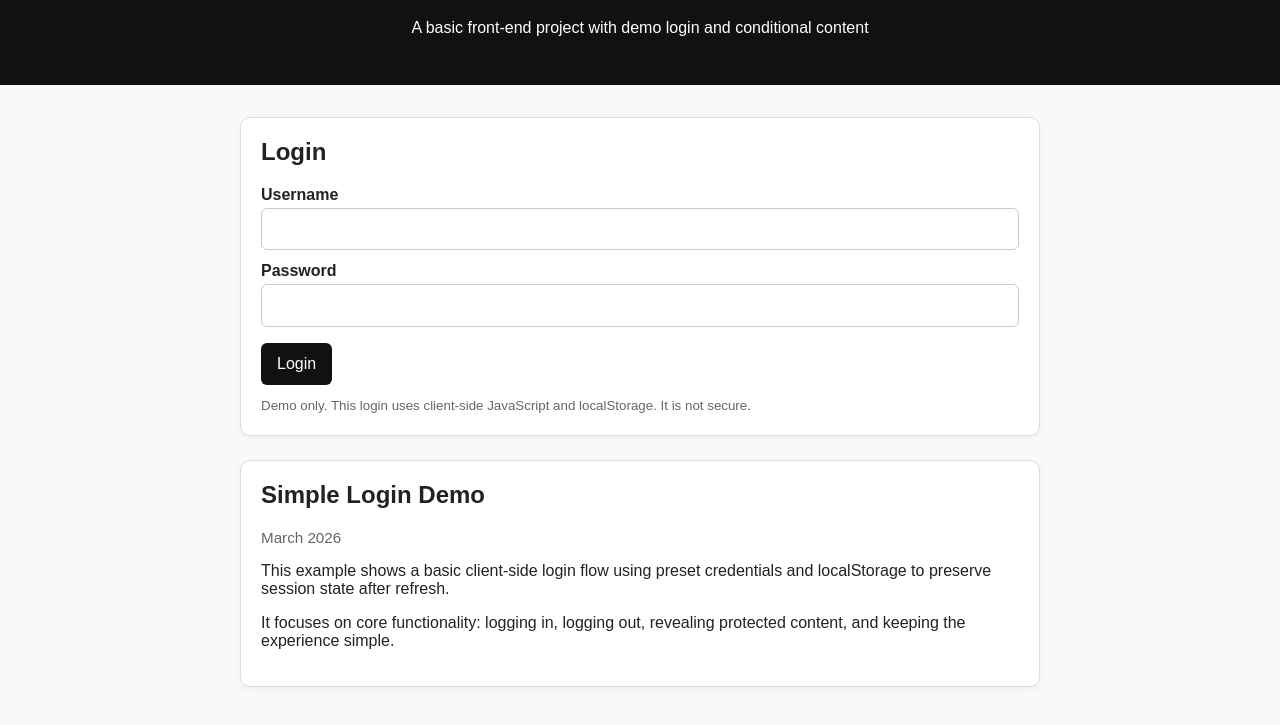
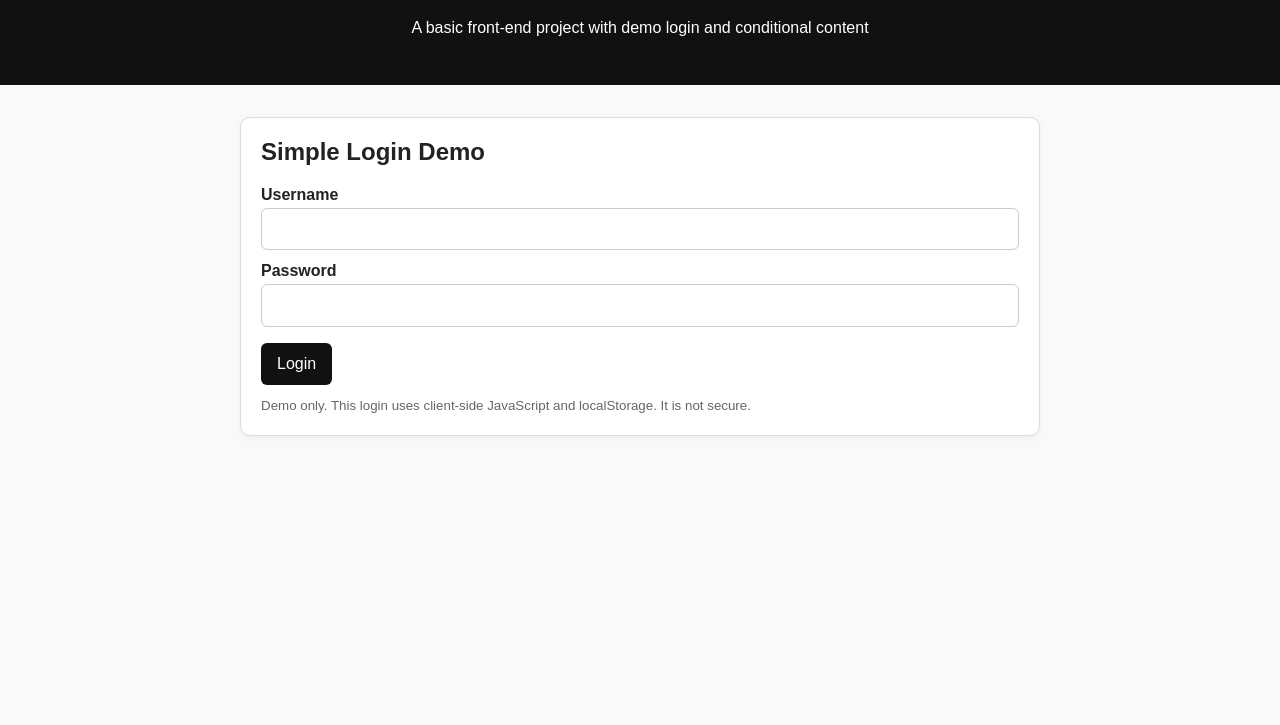
Before and after one commit to rejectionwarrior/simple-web-app, a plain HTML site: page index.html in a window 1280 px wide. Shown: the part 93-818 px from the top of the page. Drawn offline with Linux system fonts and the light colour scheme.

Commit message:
Update index.html

```diff
--- a/index.html
+++ b/index.html
@@ -110,7 +110,8 @@
   </header>
 
   <main>
-    <section class="login-box timeline-entry">      <h2>Login</h2>
+    <section id="post-1" class="login-box timeline-entry">
+      <h2>Simple Login Demo</h2>
 
       <div id="login-form">
         <label for="username">Username</label>
@@ -128,19 +129,6 @@
         Demo only. This login uses client-side JavaScript and localStorage. It is not secure.
       </small>
     </section>
-
-    <section class="timeline-entry">
-  <h2>Simple Login Demo</h2>
-  <p class="date">March 2026</p>
-  <p>
-    This example shows a basic client-side login flow using preset credentials and
-    localStorage to preserve session state after refresh.
-  </p>
-  <p>
-    It focuses on core functionality: logging in, logging out, revealing protected
-    content, and keeping the experience simple.
-  </p>
-</section>
 
 <section id="post-2" class="timeline-entry hidden">
   <h2>Advanced Login Demo</h2>
```
